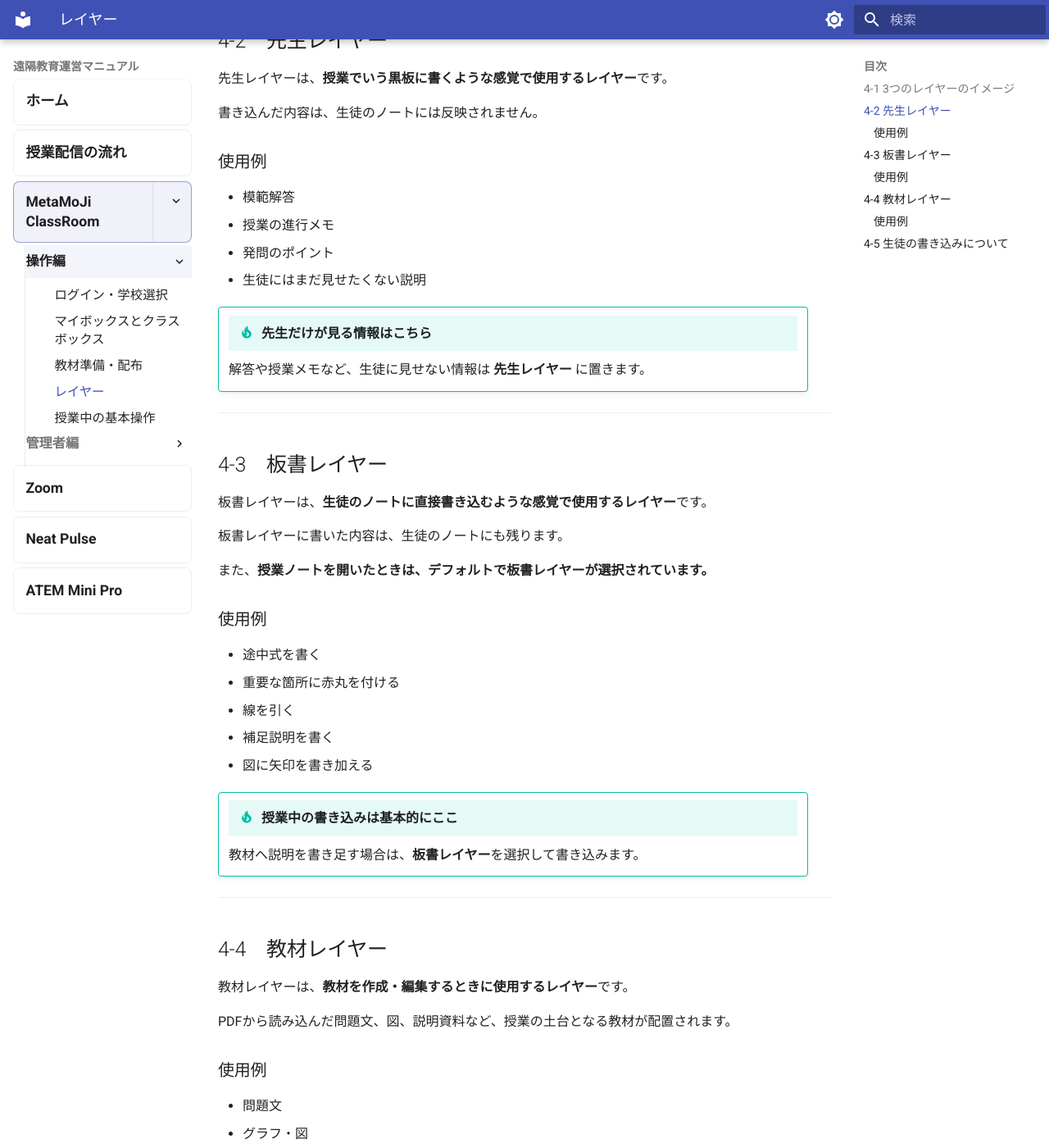
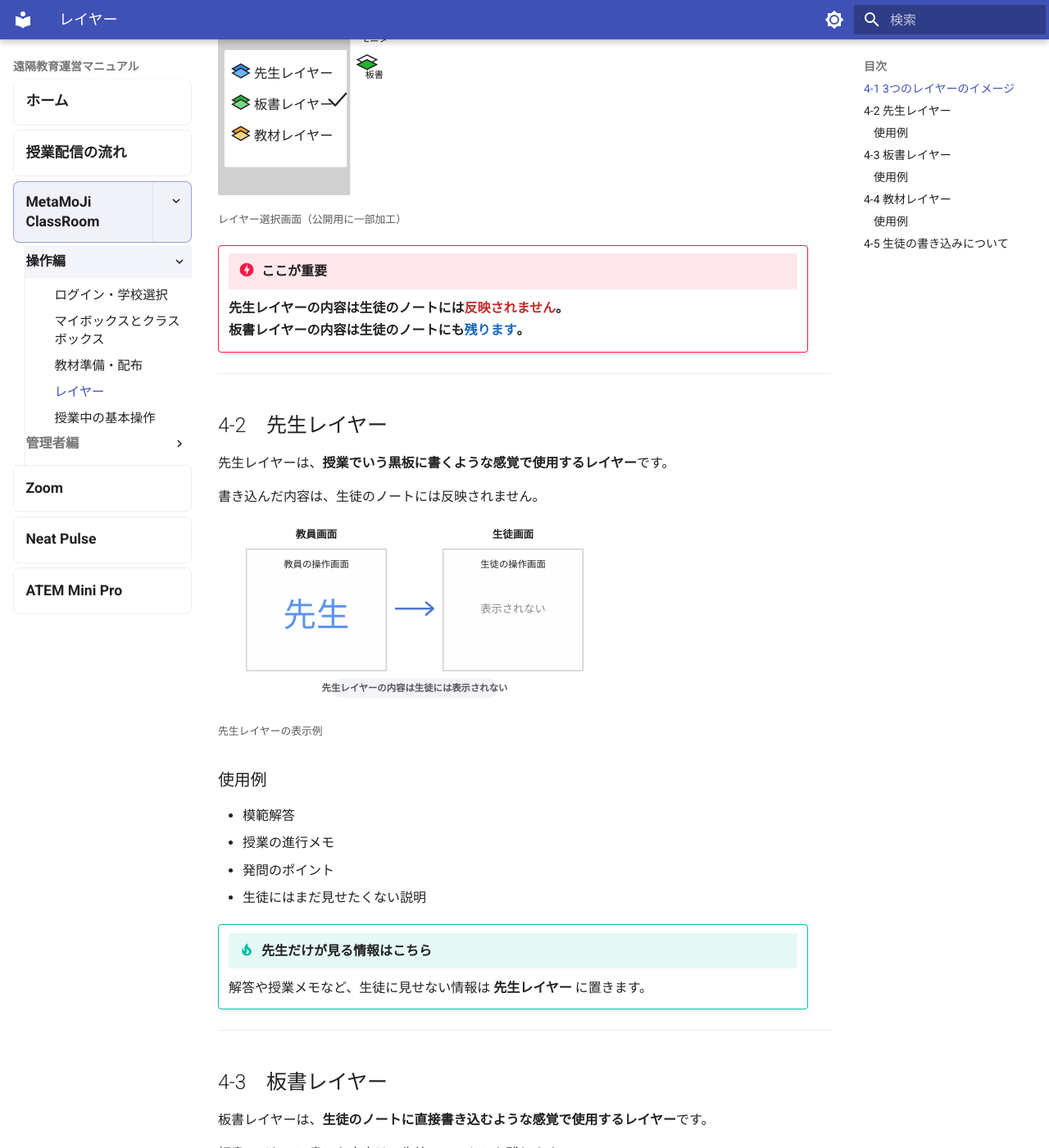
Before and after one commit to a-recs/remote-manual, an MkDocs documentation site: the page built from docs/metamoji/04-layer.md, in a window 1280 px wide and 1400 px high, scrolled down 826 px. Shown: the whole window at 82% size. Built offline with MkDocs 1.6.1 and Material for MkDocs 9.7.7, drawn with Linux system fonts in a browser that asks for light colours.

Commit message:
Add compact layer screenshots and comparisons

```diff
--- a/docs/metamoji/04-layer.md
+++ b/docs/metamoji/04-layer.md
@@ -14,6 +14,9 @@
 | **板書レイヤー** | 生徒のノートに直接書き込むイメージ。生徒のノートにも残る。<br>**デフォルトでは板書レイヤーが選択されている。** |
 | **教材レイヤー** | 教材作成に使う。 |
 
+<img src="../../images/metamoji/04-layer-menu.svg" alt="先生レイヤー・板書レイヤー・教材レイヤーの選択画面" loading="lazy" style="width:220px; max-width:100%; height:auto; display:block; margin:0.8rem 0;">
+<small>レイヤー選択画面（公開用に一部加工）</small>
+
 !!! danger "ここが重要"
     <strong>先生レイヤーの内容は生徒のノートには<span class="layer-no">反映されません</span>。</strong>
     <strong>板書レイヤーの内容は生徒のノートにも<span class="layer-yes">残ります</span>。</strong>
@@ -25,6 +28,9 @@
 先生レイヤーは、**授業でいう黒板に書くような感覚で使用するレイヤー**です。
 
 書き込んだ内容は、生徒のノートには反映されません。
+
+<img src="../../images/metamoji/04-teacher-compare.svg" alt="先生レイヤーは教員画面だけに表示され、生徒画面には表示されない例" loading="lazy" style="width:480px; max-width:100%; height:auto; display:block; margin:0.8rem 0;">
+<small>先生レイヤーの表示例</small>
 
 ### 使用例
 
@@ -45,6 +51,9 @@
 板書レイヤーに書いた内容は、生徒のノートにも残ります。
 
 また、**授業ノートを開いたときは、デフォルトで板書レイヤーが選択されています。**
+
+<img src="../../images/metamoji/04-board-compare.svg" alt="板書レイヤーの内容が教員画面と生徒画面の両方に表示される例" loading="lazy" style="width:480px; max-width:100%; height:auto; display:block; margin:0.8rem 0;">
+<small>板書レイヤーの表示例</small>
 
 ### 使用例
 
```
